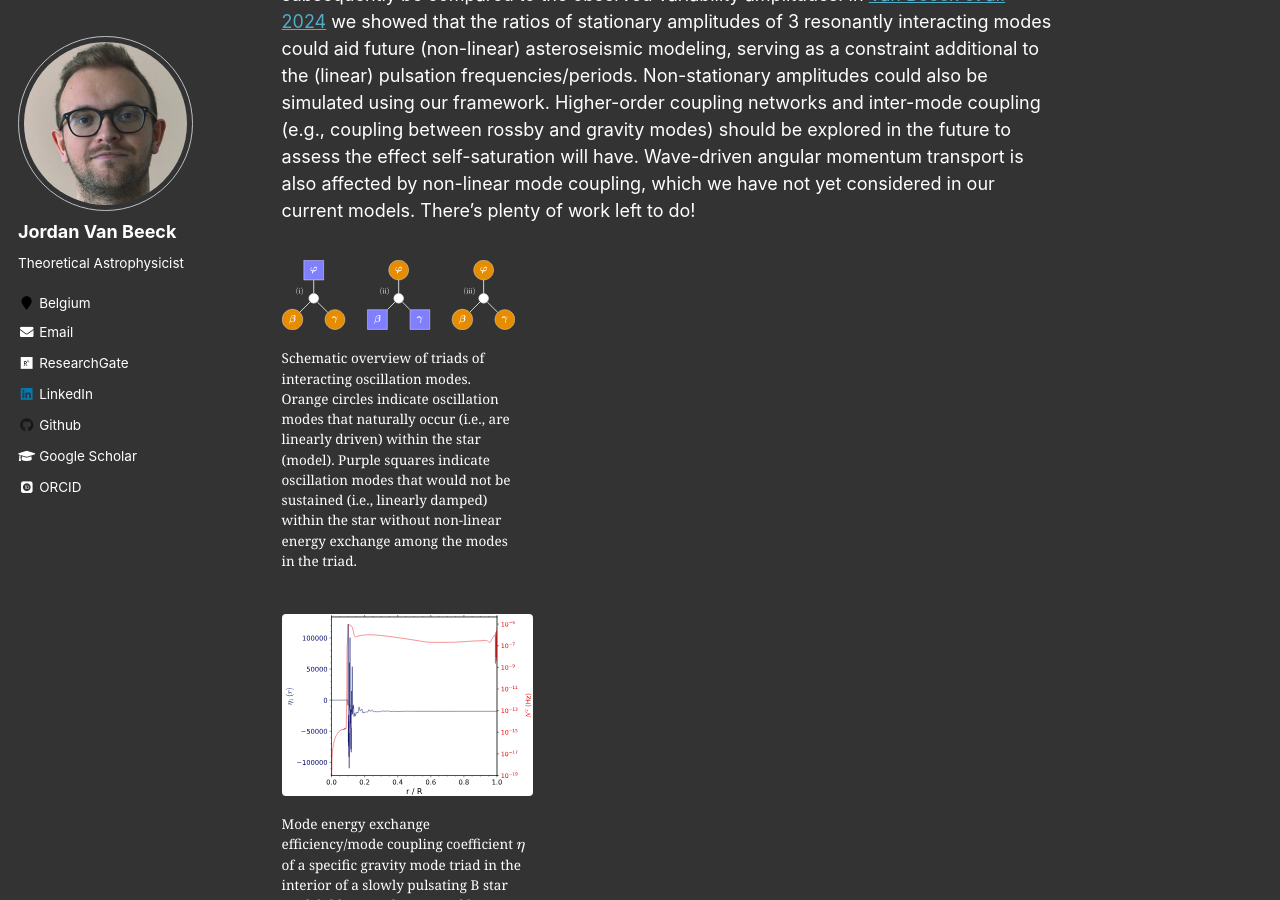
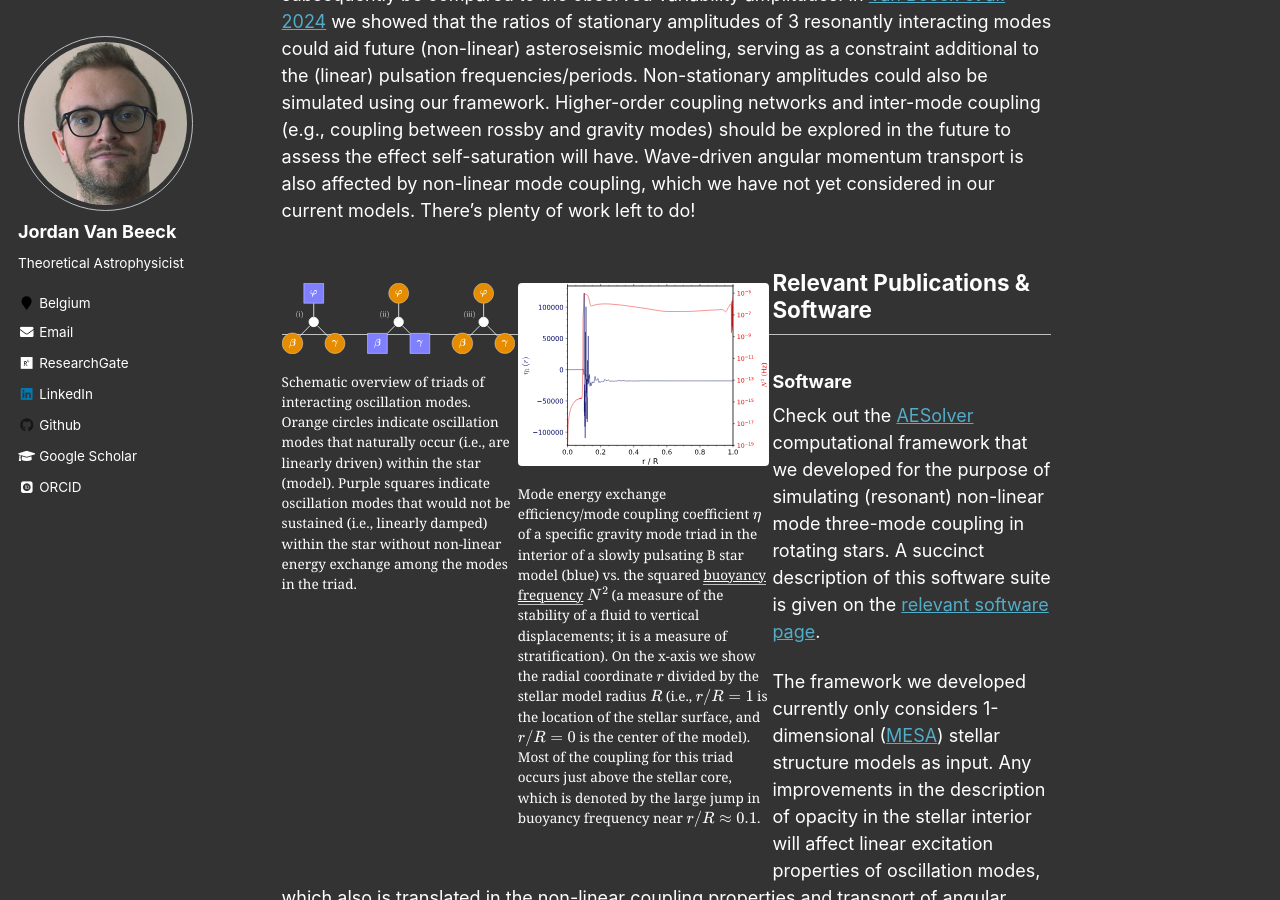
Before and after one commit to JVB11/jvb11.github.io, a Jekyll site: the page built from _research/nonlinear_coupling.md, in a window 1280 px wide and 900 px high, scrolled down 595 px. Built offline with Jekyll 4.4.1, drawn with Linux system fonts in a browser that asks for light colours; some web fonts are replaced; formulas are drawn with MathJax 3.

Commit message:
attempt to make gallery 2

```diff
--- a/_research/nonlinear_coupling.md
+++ b/_research/nonlinear_coupling.md
@@ -25,14 +25,14 @@ There's plenty of work left to do!
 
 {% include base_path %}
 
-<div>
-<figure style="display:table;">
+<div class="container">
+<figure style="display:table; float:left; margin-right:3px;">
   <a href="{{ '/images/research/coupling_triads_dark_mode.svg' | prepend: base_path }}" class="image-popup" title="Schematic overview of triads of interacting oscillation modes.">
     <img src="{{ '/images/research/coupling_triads_dark_mode.svg' | prepend: base_path }}" alt="Schematic overview of triads of interacting oscillation modes." style="width:100%; height:auto;">
   </a>
   <figcaption style="display: table-caption; caption-side: bottom;">Schematic overview of triads of interacting oscillation modes. Orange circles indicate oscillation modes that naturally occur (i.e., are linearly driven) within the star (model). Purple squares indicate oscillation modes that would not be sustained (i.e., linearly damped) within the star without non-linear energy exchange among the modes in the triad.</figcaption>
 </figure>
-<figure style="display:table;">
+<figure style="display:table; float:left; margin-right:3px;">
   <a href="{{ '/images/research/mode_coupling/coupling_profile.svg' | prepend: base_path }}" class="image-popup" title="Example of a profile of the mode coupling coefficient in the stellar model interior.">
     <img src="{{ '/images/research/mode_coupling/coupling_profile.svg' | prepend: base_path }}" alt="Example of a profile of the mode coupling coefficient in the stellar model interior." style="width:100%; height:auto;">
   </a>
```
